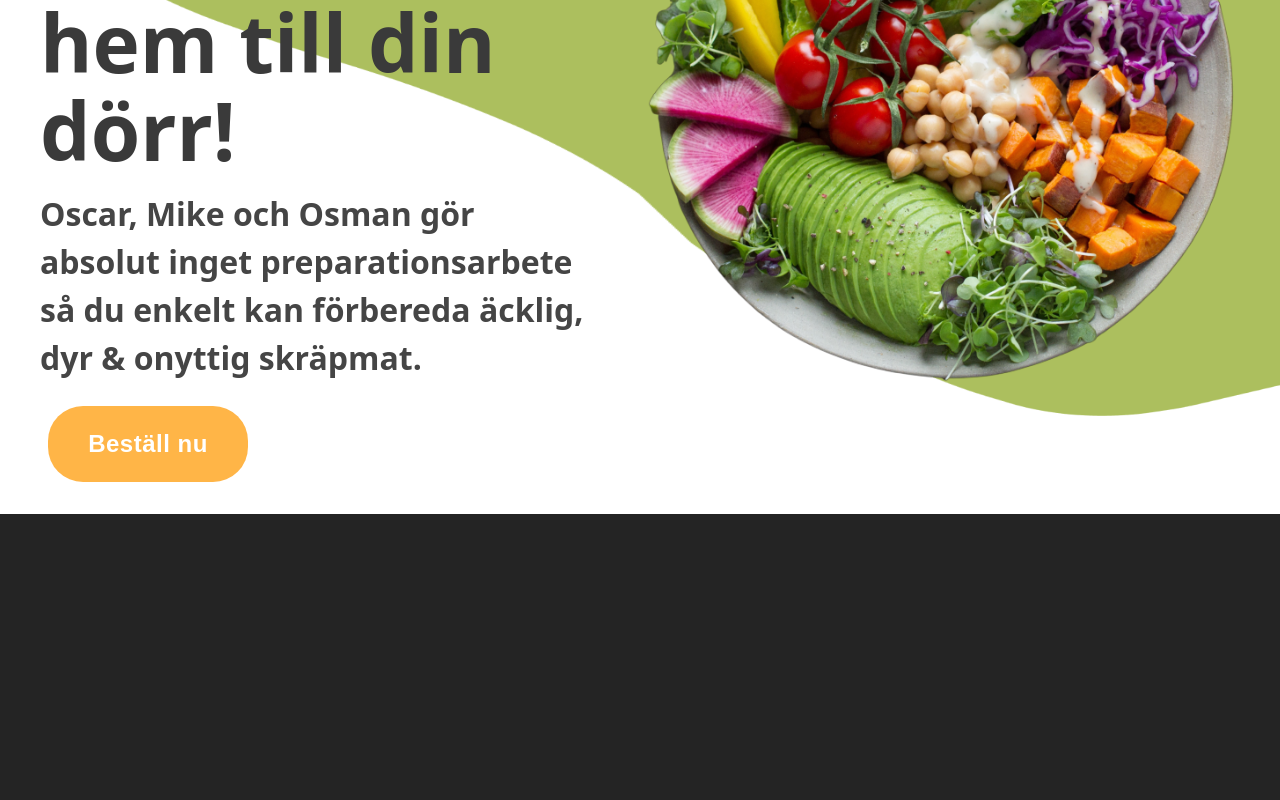
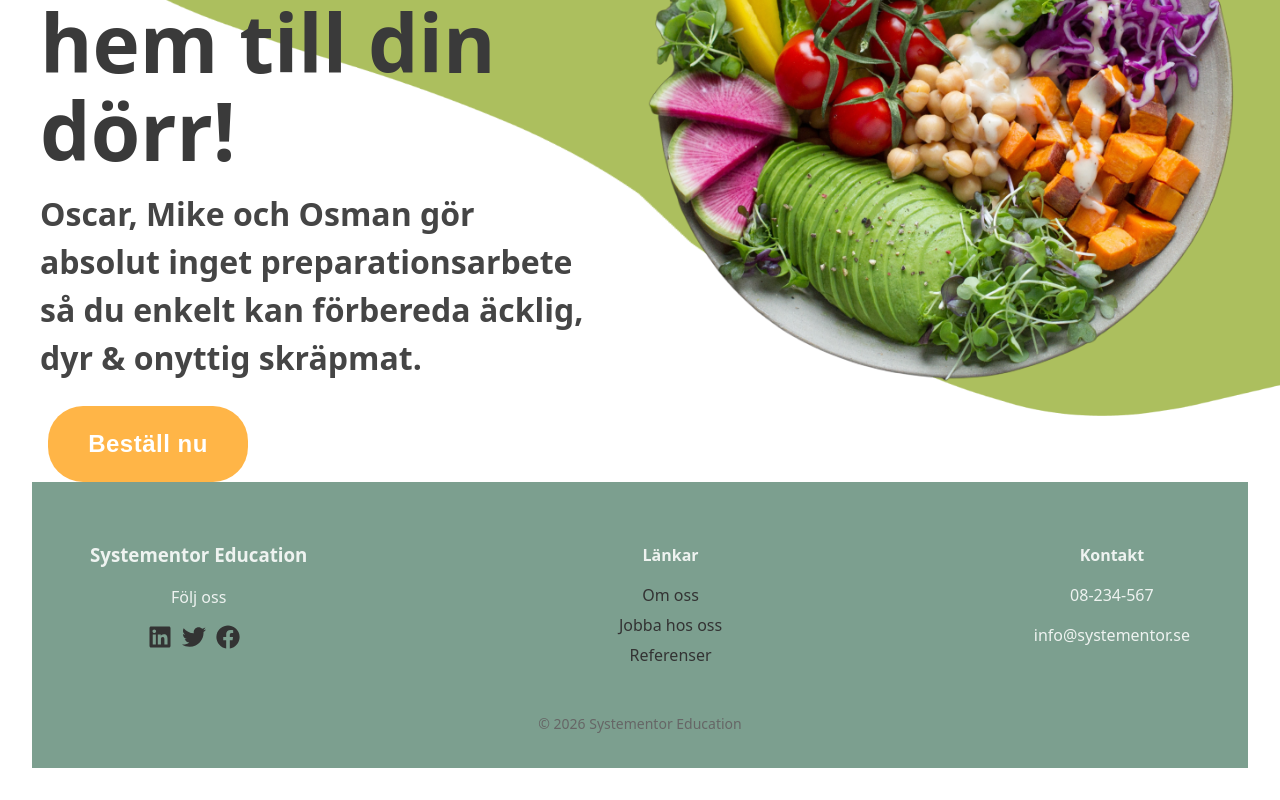
Before and after one commit to OscarTaberman/systementorfood, a React (Vite) app: page / in a window 1280 px wide. Shown: the part 384-1184 px from the top of the page. Before the commit the page ends 898 px from the top, so only its background shows below. Built offline with nearby package versions, Linux system fonts and the light colour scheme.

Commit message:
added social icons to footer component

```diff
--- a/package.json
+++ b/package.json
@@ -11,7 +11,8 @@
   },
   "dependencies": {
     "react": "^19.2.0",
-    "react-dom": "^19.2.0"
+    "react-dom": "^19.2.0",
+    "react-icons": "^5.5.0"
   },
   "devDependencies": {
     "@eslint/js": "^9.39.1",
--- a/src/App.jsx
+++ b/src/App.jsx
@@ -1,18 +1,20 @@
-import { useState } from 'react'
-import './App.css'
-import './components/Home.jsx'
-import Home from './components/Home.jsx'
-import Header from './components/Header.jsx'
+import { useState } from "react";
+import "./App.css";
+import "./components/Home.jsx";
+import Home from "./components/Home.jsx";
+import Header from "./components/Header.jsx";
+import Footer from "./components/Footer.jsx";
 
 function App() {
-  const [count, setCount] = useState(0)
+  const [count, setCount] = useState(0);
 
   return (
     <>
-      <Header/>
+      <Header />
       <Home />
+      <Footer />
     </>
-  )
+  );
 }
 
-export default App
+export default App;
--- a/src/components/Footer.css
+++ b/src/components/Footer.css
@@ -1,5 +1,5 @@
 .footer {
-  background-color: #f5f5f5;
+  background-color: hsla(153, 15%, 51%, 0.906);
   padding: 40px 20px 20px;
 }
 
--- a/src/components/Footer.jsx
+++ b/src/components/Footer.jsx
@@ -1,27 +1,38 @@
-
-       import "./Footer.css";
+import "./Footer.css";
+import { FaLinkedin, FaTwitter, FaFacebook } from "react-icons/fa";
 
 function Footer() {
   return (
     <footer className="footer">
       <div className="footer-content">
-
         <div className="footer-column">
           <h3>Systementor Education</h3>
           <p>Följ oss</p>
           <div className="socials">
-            <a href="#">LinkedIn</a>
-            <a href="#">Twitter</a>
-            <a href="#">Facebook</a>
+            <a href="#" target="_blank" rel="noopener noreferrer">
+              <FaLinkedin size={24} />
+            </a>
+            <a href="#" target="_blank" rel="noopener noreferrer">
+              <FaTwitter size={24} />
+            </a>
+            <a href="#" target="_blank" rel="noopener noreferrer">
+              <FaFacebook size={24} />
+            </a>
           </div>
         </div>
 
         <div className="footer-column">
           <h4>Länkar</h4>
           <ul>
-            <li><a href="#">Om oss</a></li>
-            <li><a href="#">Jobba hos oss</a></li>
-            <li><a href="#">Referenser</a></li>
+            <li>
+              <a href="#">Om oss</a>
+            </li>
+            <li>
+              <a href="#">Jobba hos oss</a>
+            </li>
+            <li>
+              <a href="#">Referenser</a>
+            </li>
           </ul>
         </div>
 
@@ -30,7 +41,6 @@ function Footer() {
           <p>08-234-567</p>
           <p>info@systementor.se</p>
         </div>
-
       </div>
 
       <div className="footer-bottom">
```
Also changed, not shown: 1 other file (tests, documents, lock files or other folders).
